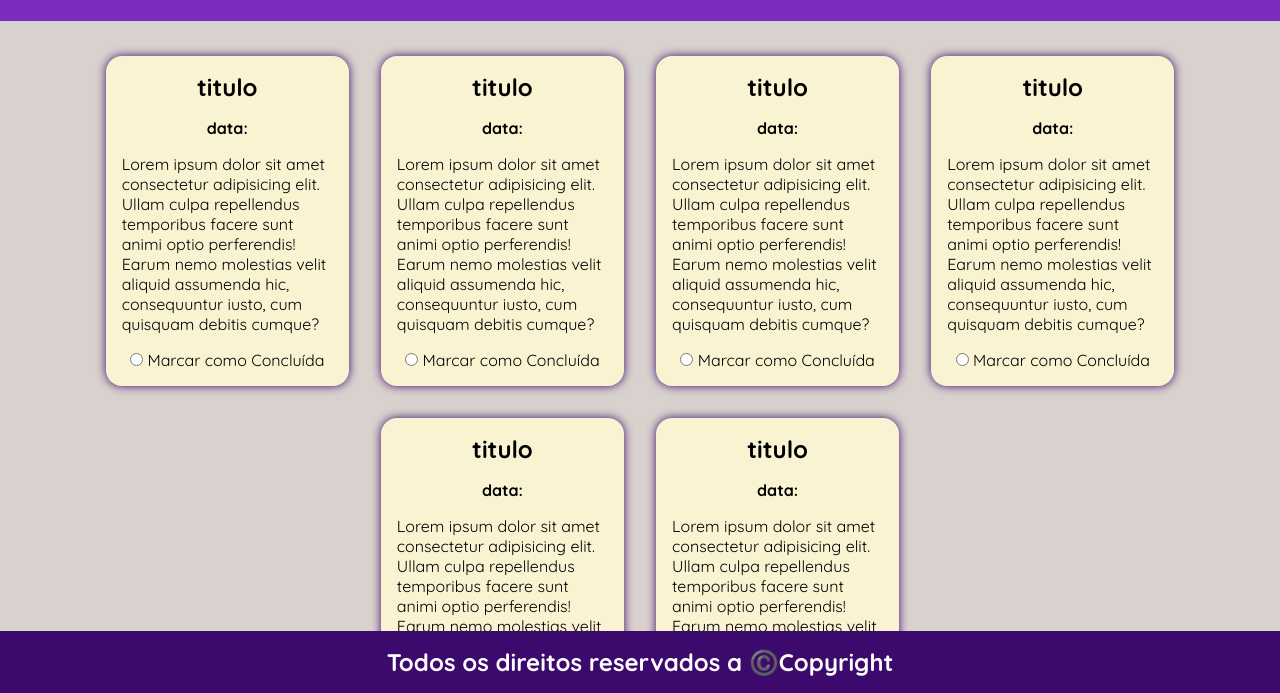
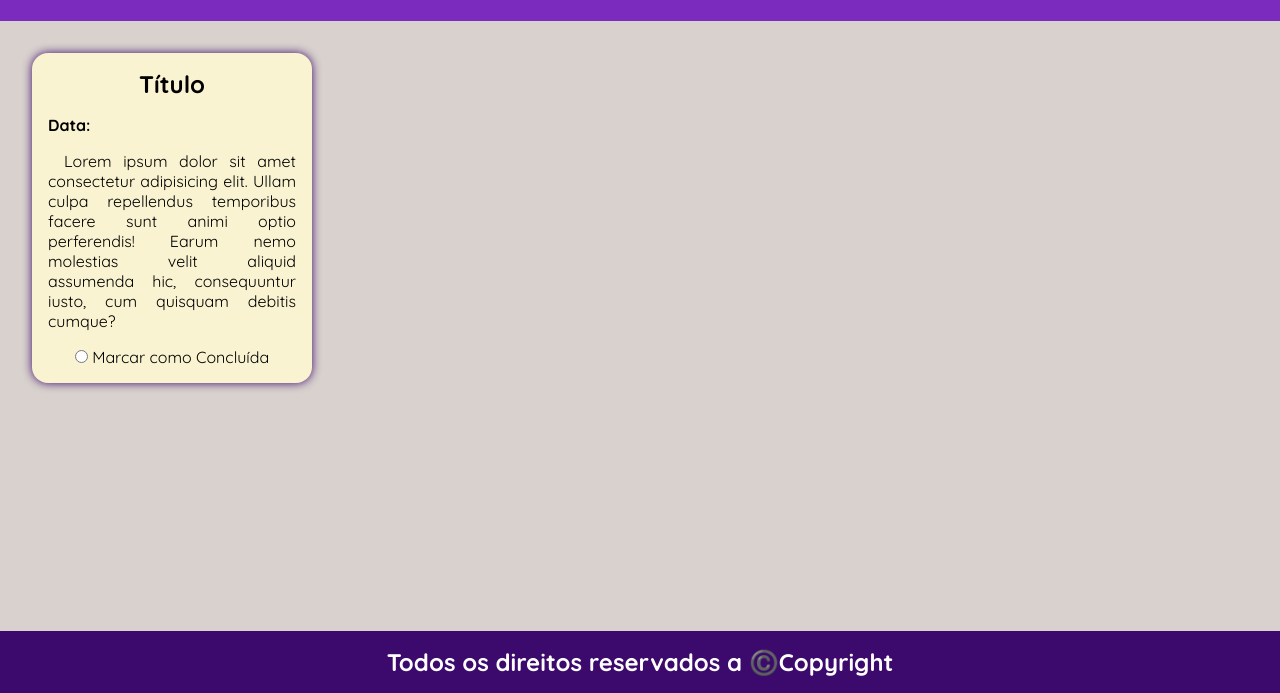
Before and after one commit to maatbm/tarefa06, a plain HTML site: page index.html in a window 1280 px wide. Shown: the part 107-800 px from the top of the page. Drawn offline with Linux system fonts and the light colour scheme.

Commit message:
otimizações de layout V1.2

```diff
--- a/index.html
+++ b/index.html
@@ -15,53 +15,8 @@
     </header>
     <main>
         <div class="card">
-            <h2>titulo</h2>
-            <h4>data: </h4>
-            <p>Lorem ipsum dolor sit amet consectetur adipisicing elit. Ullam culpa repellendus temporibus facere sunt animi optio perferendis! Earum nemo molestias velit aliquid assumenda hic, consequuntur iusto, cum quisquam debitis cumque?</p>
-            <div>
-            <input type="radio" id="marcarConcluída">
-            <label for="marcarConcluída">Marcar como Concluída</label>
-            </div>
-        </div>
-        <div class="card">
-            <h2>titulo</h2>
-            <h4>data: </h4>
-            <p>Lorem ipsum dolor sit amet consectetur adipisicing elit. Ullam culpa repellendus temporibus facere sunt animi optio perferendis! Earum nemo molestias velit aliquid assumenda hic, consequuntur iusto, cum quisquam debitis cumque?</p>
-            <div>
-            <input type="radio" id="marcarConcluída">
-            <label for="marcarConcluída">Marcar como Concluída</label>
-            </div>
-        </div>
-        <div class="card">
-            <h2>titulo</h2>
-            <h4>data: </h4>
-            <p>Lorem ipsum dolor sit amet consectetur adipisicing elit. Ullam culpa repellendus temporibus facere sunt animi optio perferendis! Earum nemo molestias velit aliquid assumenda hic, consequuntur iusto, cum quisquam debitis cumque?</p>
-            <div>
-            <input type="radio" id="marcarConcluída">
-            <label for="marcarConcluída">Marcar como Concluída</label>
-            </div>
-        </div>
-        <div class="card">
-            <h2>titulo</h2>
-            <h4>data: </h4>
-            <p>Lorem ipsum dolor sit amet consectetur adipisicing elit. Ullam culpa repellendus temporibus facere sunt animi optio perferendis! Earum nemo molestias velit aliquid assumenda hic, consequuntur iusto, cum quisquam debitis cumque?</p>
-            <div>
-            <input type="radio" id="marcarConcluída">
-            <label for="marcarConcluída">Marcar como Concluída</label>
-            </div>
-        </div>
-        <div class="card">
-            <h2>titulo</h2>
-            <h4>data: </h4>
-            <p>Lorem ipsum dolor sit amet consectetur adipisicing elit. Ullam culpa repellendus temporibus facere sunt animi optio perferendis! Earum nemo molestias velit aliquid assumenda hic, consequuntur iusto, cum quisquam debitis cumque?</p>
-            <div>
-            <input type="radio" id="marcarConcluída">
-            <label for="marcarConcluída">Marcar como Concluída</label>
-            </div>
-        </div>
-        <div class="card">
-            <h2>titulo</h2>
-            <h4>data: </h4>
+            <h2>Título</h2>
+            <h4>Data: </h4>
             <p>Lorem ipsum dolor sit amet consectetur adipisicing elit. Ullam culpa repellendus temporibus facere sunt animi optio perferendis! Earum nemo molestias velit aliquid assumenda hic, consequuntur iusto, cum quisquam debitis cumque?</p>
             <div>
             <input type="radio" id="marcarConcluída">
--- a/static/CSS/main.css
+++ b/static/CSS/main.css
@@ -20,9 +20,13 @@ body {
     width: 100vw;
     height: 100%;
     background-color: var(--bodyBackgroundColor);
-    padding-top: 8.2rem;
+    padding-top: 8rem;
     padding-bottom: 3rem;
     overflow: hidden;
+}
+
+::-webkit-scrollbar{
+    display: none;
 }
 
 header {
@@ -63,8 +67,8 @@ header>button:hover {
 }
 
 main {
-    display: flex;
-    justify-content: center;
+    display: grid;
+    grid-template-columns: repeat(4, 1fr);
     gap: 2rem;
     padding: 2rem;
     flex-wrap: wrap;
@@ -73,7 +77,8 @@ main {
 }
 
 .card {
-    width: 20%;
+    width: 100%;
+    height: fit-content;
     display: flex;
     flex-direction: column;
     align-items: center;
@@ -82,6 +87,20 @@ main {
     gap: 1rem;
     background-color: var(--whiteGold);
     box-shadow: 0px 0px 10px var(--purple);
+    transition: transform 0.5s;
+}
+
+.card:hover{
+    transform: scale(1.1);
+}
+
+.card>h4{
+    align-self: flex-start;
+}
+
+.card>p{
+    text-align: justify;
+    text-indent: 1rem;
 }
 
 footer {
```
